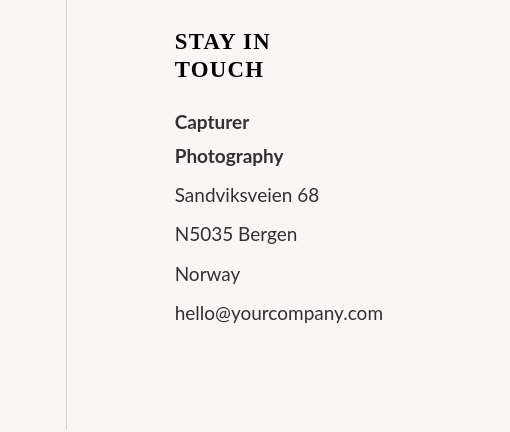
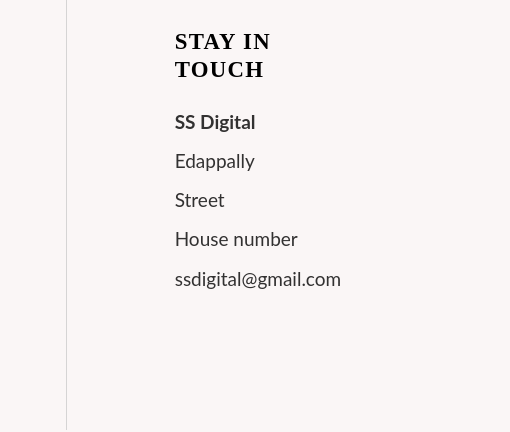
Before and after one commit to AllenThomasKS/SS_Digital, a plain HTML site: page index.html in a window 1280 px wide. Shown: the part 5954-6386 px from the top of the page, 770-1280 px from the left. Drawn offline with Linux system fonts and the light colour scheme; files whose address does not match are found by name.

Commit message:
contact_us_page_sample_updation

```diff
--- a/index.html
+++ b/index.html
@@ -386,11 +386,11 @@
 					<div class="footer-contact">
 						<h5 class="widget-title text-uppercase">Stay in touch</h5>
 						<ul class="list-unstyled">
-							<li><strong>Capturer Photography</strong></li>
-							<li>Sandviksveien 68</li>
-							<li>N5035 Bergen</li>
-							<li>Norway</li>
-							<li><a href="#">hello@yourcompany.com</a></li>
+							<li><strong>SS Digital</strong></li>
+							<li>Edappally</li>
+							<li>Street</li>
+							<li>House number</li>
+							<li><a href="#">ssdigital@gmail.com</a></li>
 						</ul>
 					</div>
 				</div><!--social-links-->
```
